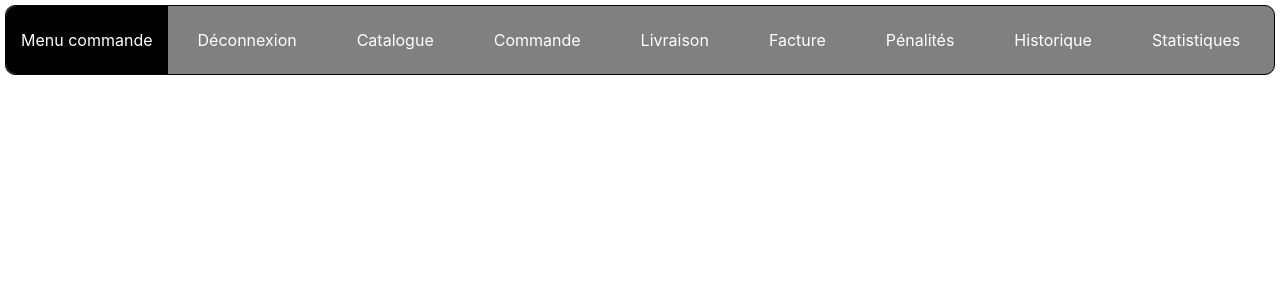
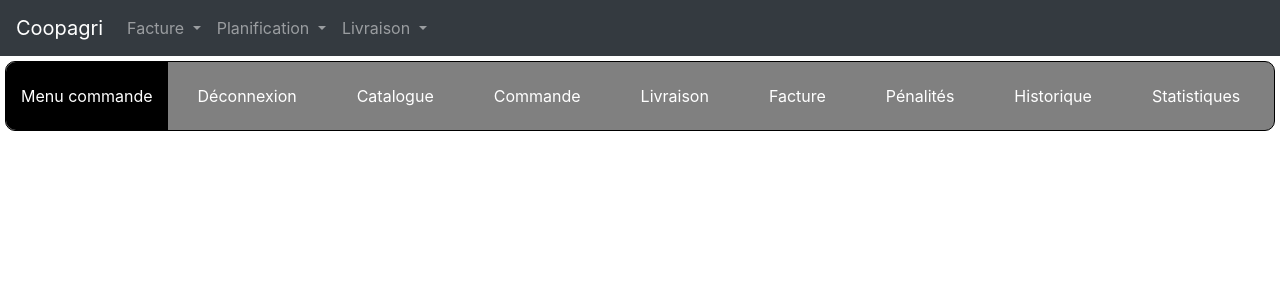
Before and after one commit to VisserV/coopagri, a PHP site: page /include/header.inc.php in a window 1280 px wide. Shown: the top 300 px of the page. Run offline with PHP 8.4, Linux system fonts and the light colour scheme; the visitor is signed in with stand-in values (Sample User, id 1); some libraries are stand-ins or nearby versions.

Commit message:
New navbar

```diff
--- a/include/header.inc.php
+++ b/include/header.inc.php
@@ -8,17 +8,65 @@
  <meta charset="utf-8">
 
  <link rel="stylesheet" href="css/reset.css">
-    <link rel="stylesheet" href="https://maxcdn.bootstrapcdn.com/bootstrap/4.0.0/css/bootstrap.min.css" integrity="sha384-Gn5384xqQ1aoWXA+058RXPxPg6fy4IWvTNh0E263XmFcJlSAwiGgFAW/dAiS6JXm" crossorigin="anonymous">
+ <!--<link rel="stylesheet" href="https://maxcdn.bootstrapcdn.com/bootstrap/4.0.0/css/bootstrap.min.css" integrity="sha384-Gn5384xqQ1aoWXA+058RXPxPg6fy4IWvTNh0E263XmFcJlSAwiGgFAW/dAiS6JXm" crossorigin="anonymous"> -->
  <link rel="stylesheet" href="css/styleCommande.css">
-    <script src="https://code.jquery.com/jquery-3.2.1.slim.min.js" integrity="sha384-KJ3o2DKtIkvYIK3UENzmM7KCkRr/rE9/Qpg6aAZGJwFDMVNA/GpGFF93hXpG5KkN" crossorigin="anonymous"></script>
+   <!--<script src="https://code.jquery.com/jquery-3.2.1.slim.min.js" integrity="sha384-KJ3o2DKtIkvYIK3UENzmM7KCkRr/rE9/Qpg6aAZGJwFDMVNA/GpGFF93hXpG5KkN" crossorigin="anonymous"></script>
    <script src="https://cdnjs.cloudflare.com/ajax/libs/popper.js/1.12.9/umd/popper.min.js" integrity="sha384-ApNbgh9B+Y1QKtv3Rn7W3mgPxhU9K/ScQsAP7hUibX39j7fakFPskvXusvfa0b4Q" crossorigin="anonymous"></script>
    <script src="https://maxcdn.bootstrapcdn.com/bootstrap/4.0.0/js/bootstrap.min.js" integrity="sha384-JZR6Spejh4U02d8jOt6vLEHfe/JQGiRRSQQxSfFWpi1MquVdAyjUar5+76PVCmYl" crossorigin="anonymous"></script>
-    <script src="https://ajax.googleapis.com/ajax/libs/jquery/3.3.1/jquery.min.js"></script>
+   <script src="https://ajax.googleapis.com/ajax/libs/jquery/3.3.1/jquery.min.js"></script> -->
+   <link rel="stylesheet" href="https://stackpath.bootstrapcdn.com/bootstrap/4.3.1/css/bootstrap.min.css" integrity="sha384-ggOyR0iXCbMQv3Xipma34MD+dH/1fQ784/j6cY/iJTQUOhcWr7x9JvoRxT2MZw1T" crossorigin="anonymous">
+   <script src="https://code.jquery.com/jquery-3.3.1.slim.min.js" integrity="sha384-q8i/X+965DzO0rT7abK41JStQIAqVgRVzpbzo5smXKp4YfRvH+8abtTE1Pi6jizo" crossorigin="anonymous"></script>
+   <script src="https://cdnjs.cloudflare.com/ajax/libs/popper.js/1.14.7/umd/popper.min.js" integrity="sha384-UO2eT0CpHqdSJQ6hJty5KVphtPhzWj9WO1clHTMGa3JDZwrnQq4sF86dIHNDz0W1" crossorigin="anonymous"></script>
+   <script src="https://stackpath.bootstrapcdn.com/bootstrap/4.3.1/js/bootstrap.min.js" integrity="sha384-JjSmVgyd0p3pXB1rRibZUAYoIIy6OrQ6VrjIEaFf/nJGzIxFDsf4x0xIM+B07jRM" crossorigin="anonymous"></script>
 
 
 </head>
 
 <body>
+
+    <nav class="navbar navbar-expand-lg navbar-dark bg-dark">
+      <button class="navbar-toggler" type="button" data-toggle="collapse" data-target="#navbarTogglerDemo01" aria-controls="navbarTogglerDemo01" aria-expanded="false" aria-label="Toggle navigation">
+        <span class="navbar-toggler-icon"></span>
+    </button>
+    <div class="collapse navbar-collapse" id="navbarTogglerDemo01">
+        <a class="navbar-brand" href="#">Coopagri</a>
+        <ul class="navbar-nav mr-auto mt-2 mt-lg-0">
+          <li class="nav-item dropdown">
+            <a class="nav-link dropdown-toggle" href="#" id="navbarDropdown" role="button" data-toggle="dropdown" aria-haspopup="true" aria-expanded="false">
+              Facture
+          </a>
+          <div class="dropdown-menu" aria-labelledby="navbarDropdown">
+              <a class="dropdown-item" href="#">Lister facture</a>
+              <a class="dropdown-item" href="#">Consulter statistiques</a>
+              <a class="dropdown-item" href="#">Attribuer facture</a>
+          </div>
+      </li>
+
+      <li class="nav-item dropdown">
+        <a class="nav-link dropdown-toggle" href="#" id="navbarDropdown" role="button" data-toggle="dropdown" aria-haspopup="true" aria-expanded="false">
+          Planification
+      </a>
+      <div class="dropdown-menu" aria-labelledby="navbarDropdown">
+        <a class="dropdown-item" href="#">Calendrier</a>
+          <a class="dropdown-item" href="#">Map</a>
+      </div>
+  </li>
+
+  <li class="nav-item dropdown">
+    <a class="nav-link dropdown-toggle" href="#" id="navbarDropdown" role="button" data-toggle="dropdown" aria-haspopup="true" aria-expanded="false">
+      Livraison
+  </a>
+  <div class="dropdown-menu" aria-labelledby="navbarDropdown">
+    <a class="dropdown-item" href="#">Catalogue</a>
+    <a class="dropdown-item" href="index.php?page=31">Lister commande</a>
+    <a class="dropdown-item" href="index.php?page=36">Passer commande</a>
+    <a class="dropdown-item" href="#">Livraison</a>
+    <a class="dropdown-item" href="#">Statistiques</a>
+</div>
+</li>
+</ul>
+</div>
+</nav>
 
 <div class="Menu_Accueil_Commande">
     <div class="Title_Menu_Accueil_Commande">
@@ -71,4 +119,7 @@
 
 
 
-          <div class="container-fluid">
+<div class="container-fluid"></div>
+
+
+</body>
```
Lines whose indentation alone changed are shown as unchanged.
